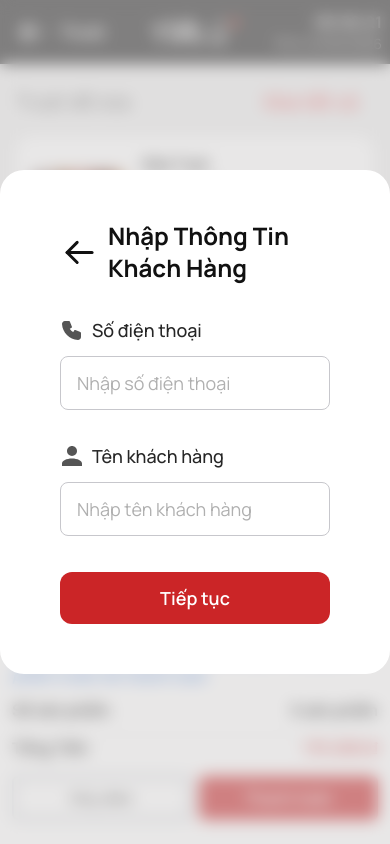
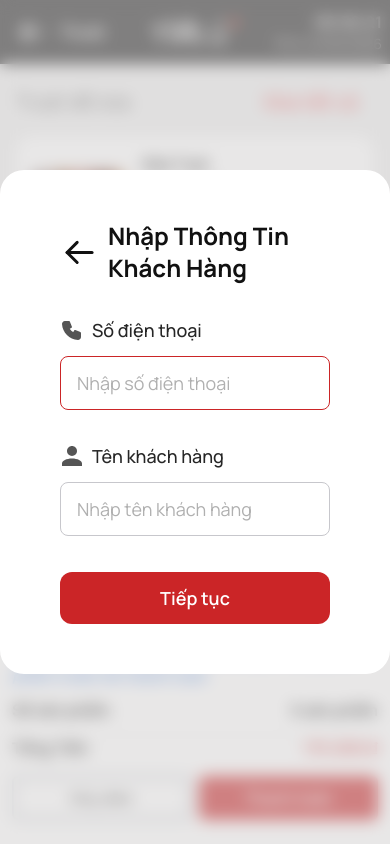
Before and after one commit to duynoa/tiet-u-pos, a Next.js app: page /thanh-toan in a window 390 px wide. Both pictures are taken after a click on the button "Thanh toán". Built offline with nearby package versions, Linux system fonts and the light colour scheme; a web font is replaced by a local one.

Commit message:
Enhance CustomerModal to focus on phone input when opened and add input validation for numeric phone numbers.

```diff
--- a/src/features/checkout/CustomerModal.tsx
+++ b/src/features/checkout/CustomerModal.tsx
@@ -1,7 +1,7 @@
 "use client"
 
 import { AnimatePresence, motion } from "motion/react"
-import { useEffect, useState } from "react"
+import { useEffect, useRef, useState } from "react"
 
 interface CustomerModalProps {
   isOpen: boolean
@@ -14,6 +14,15 @@ const CustomerModal = ({ isOpen, onClose, onContinue }: CustomerModalProps) => {
   const [phone, setPhone] = useState("")
   const [nameError, setNameError] = useState("")
   const [phoneError, setPhoneError] = useState("")
+  const phoneInputRef = useRef<HTMLInputElement>(null)
+
+  useEffect(() => {
+    if (isOpen) {
+      setTimeout(() => {
+        phoneInputRef.current?.focus()
+      }, 100)
+    }
+  }, [isOpen])
 
   useEffect(() => {
     if (!isOpen) {
@@ -89,7 +98,10 @@ const CustomerModal = ({ isOpen, onClose, onContinue }: CustomerModalProps) => {
                       </label>
                     </div>
                     <input
+                      ref={phoneInputRef}
                       type="tel"
+                      inputMode="numeric"
+                      pattern="[0-9]*"
                       value={phone}
                       onChange={(e) => {
                         setPhone(e.target.value)
```
